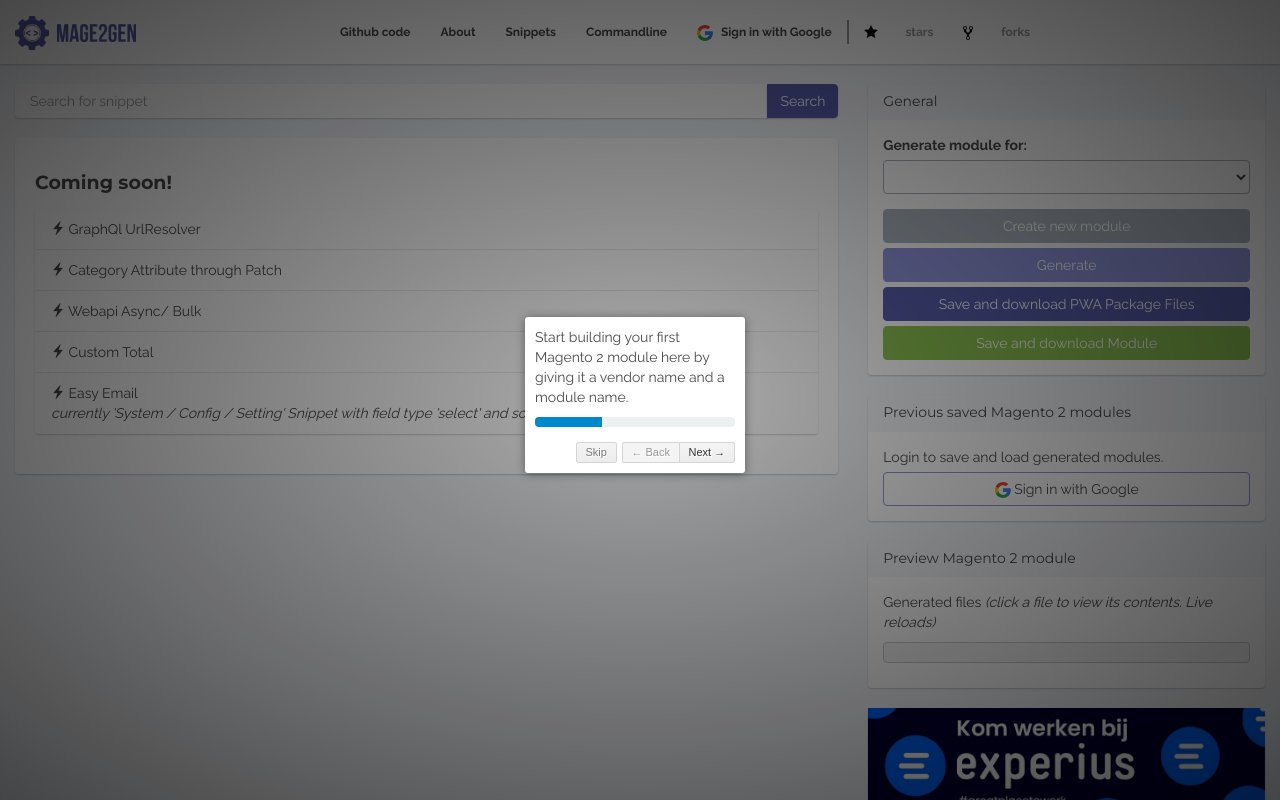
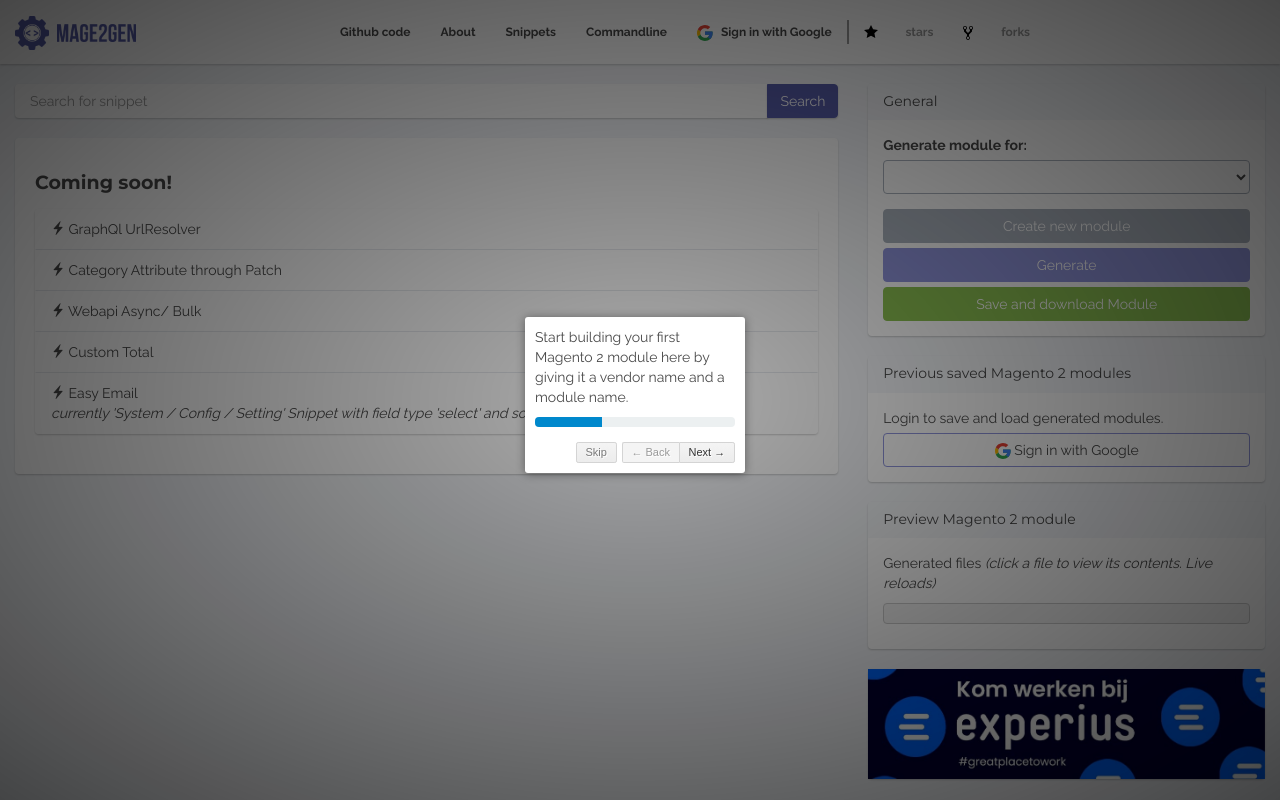
Before and after one commit to Mage2Gen/Mage2Gen-Frontend, a Django app: template templates/parts/module_generate.html in a window 1280 px wide. Run offline with Django 3.2, Linux system fonts and the light colour scheme; the template is opened without the code that fills it, so the values that code supplies are empty; some libraries are stand-ins or nearby versions.

Commit message:
[FEATURE] Removed PWA Studio Support

```diff
--- a/templates/parts/module_generate.html
+++ b/templates/parts/module_generate.html
@@ -78,7 +78,6 @@
 
       <button class="btn btn-secondary btn-block create-new-module" onClick="reset()">Create new module</button>
       <button class="btn btn-secondary btn-block generate" onclick="generate();">Generate</button>
-      <button class="btn btn-primary btn-block save-and-download magento-version-{{selected_version}}"  type="submit" id="mage2gen-form-submit-src" name="submit">Save and download PWA Package Files</button>
       <button class="btn btn-success btn-block save-and-download" type="submit" id="mage2gen-form-submit-module" name="submit">Save and download Module</button>
       </div>
   </div>
@@ -217,80 +216,6 @@
   </div>
 </div>
 <!-- End Download Module pop modal -->
-
-<!-- Download Components pop modal -->
-<div class="modal fade" id="download-src-modal" tabindex="-1" role="dialog">
-  <div class="modal-dialog modal-lg" role="document">
-    <div class="modal-content">
-      <div class="modal-header">
-        <button type="button" class="close" data-dismiss="modal"><span>&times;</span></button>
-        <h4 class="modal-title">Download Magento 2 Package Source Files for PWA Studio</h4>
-      </div>
-      <div class="modal-body">
-        <h5>Method 1 - Direct download</h5>
-        <p>
-          Download your generated src here: <br/>
-          <a id='zip-download-src-link' class="btn btn btn-success btn-download-generated-module clearfix" href="">Download generated src</a>
-
-          <span class="button-separator">or</span>
-          <a class="bmc-button clearfix" target="_blank" href="https://www.buymeacoffee.com/7mGzHeOQE"><img src="https://www.buymeacoffee.com/assets/img/BMC-btn-logo.svg" alt="Download me a coffee "><span style="margin-left:5px">Download me a coffee</span></a>
-        </p>
-        <hr/>
-        <h5>Method 2 - Download and Extract command</h5>
-        <p>Or download and extract the package source files in your theme package:</p>
-        <p>Go to your package-root</p>
-        <p>
-        <ul>
-          <li>
-            <i>npm init @magento/pwa</i> <br /><b>cd &#60;project root&#62;</b></i>
-          </li>
-          <li>
-            <i>clone from https://github.com/magento/pwa-studio</i> <br /><b>cd &#60;project-root&#62;/packages/venia-ui/<br />note: change src directory to lib for latest version support</b>
-          </li>
-          <li>
-            <i>clone from https://github.com/Jordaneisenburger/fallback-studio</i> <br /><b>cd &#60;project-root&#62;/src/example-company/example-shop/</b>
-          </li>
-        </ul>
-        </p>
-
-        <pre id="tar-curl-download-src">
-          curl https://mage2gen.com/download/scr/latest.tar | tar xzCk .
-        </pre>
-
-        <p>If curl is not installed, the wget version:</p>
-
-        <pre id="tar-wget-download-src">
-          wget https://mage2gen.com/download/src/latest.tar &amp;&amp; tar xzfk latest.tar &amp;&amp; rm latest.tar
-        </pre>
-        <hr/>
-        <h5>Github</h5>
-        <p>
-          If you like Mage2Gen, please star or fork the project on Github.
-        </p>
-        <div>
-      <a aria-label="Star mage2gen/Mage2Gen on GitHub" data-count-aria-label="# stargazers on GitHub" data-count-api="/repos/mage2gen/Mage2Gen#stargazers_count" data-count-href="/mage2gen/Mage2Gen/stargazers" data-style="mega" data-icon="octicon-star" href="https://github.com/mage2gen/Mage2Gen" class="github-button">Star</a>
-      <a aria-label="Fork mage2gen/Mage2Gen on GitHub" data-count-aria-label="# forks on GitHub" data-count-api="/repos/mage2gen/Mage2Gen#forks_count" data-count-href="/mage2gen/Mage2Gen/network" data-style="mega" data-icon="octicon-repo-forked" href="https://github.com/mage2gen/Mage2Gen/fork" class="github-button">Fork</a>
-        </div>
-
-        <hr/>
-        <h5>Mage2Gen share link</h5>
-        <p>
-          <pre id="share-src-link"></pre>
-        </p>
-
-        <hr/>
-        <h5>Tweet your module!</h5>
-        <p>
-          Tweet the download link to your module directly!
-        </p>
-        <div id="tweet-container-src"></div>
-      </div>
-      <div class="modal-footer">
-      </div>
-    </div>
-  </div>
-</div>
-<!-- End Download Components pop modal -->
 
 
 <script type="text/javascript">
```
Also changed, not shown: apps/mage2gen/views.py (+1 -22 lines).
